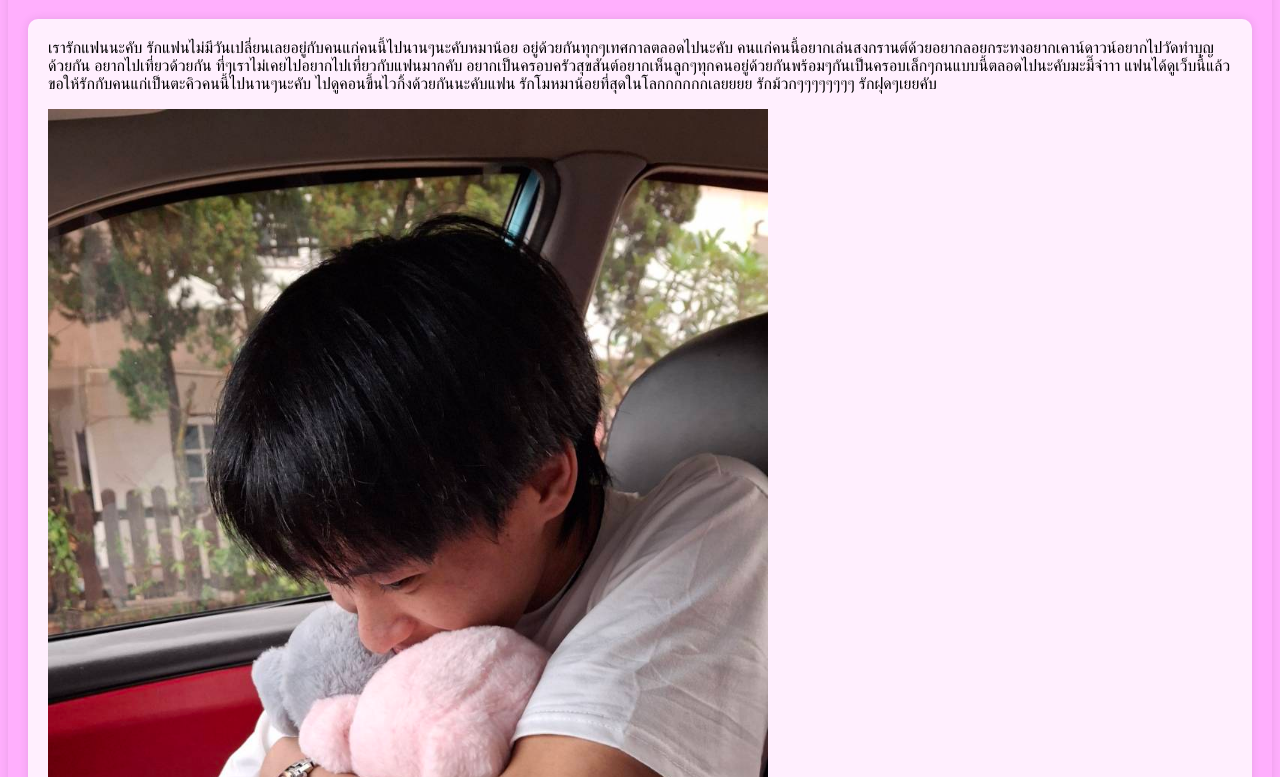
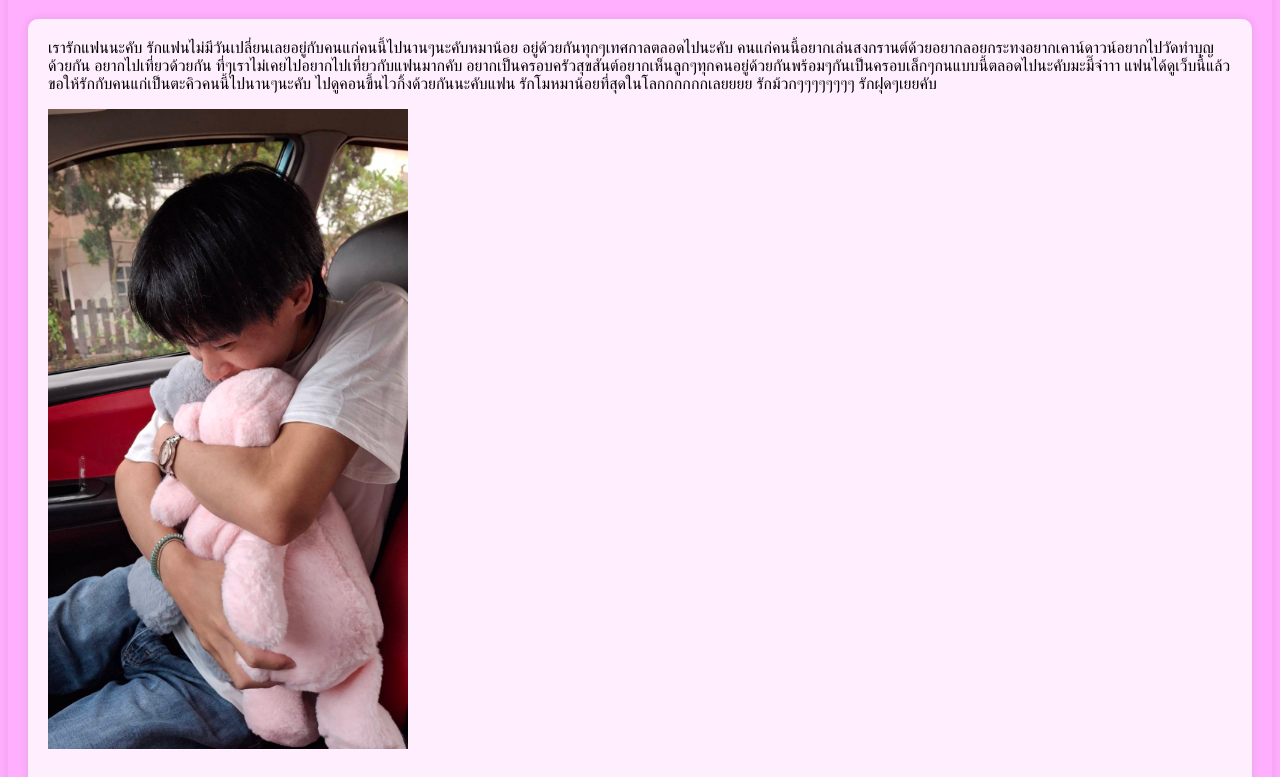
Before and after one commit to Vascroper/Sorry.io, a plain HTML site: page index.html in a window 1280 px wide. Shown: the part 1983-2760 px from the top of the page. Drawn offline with Linux system fonts and the light colour scheme.

Commit message:
Update index.html

```diff
--- a/index.html
+++ b/index.html
@@ -92,7 +92,7 @@
             อยู่ด้วยกันทุกๆเทศกาลตลอดไปนะคับ คนแก่คนนี้อยากเล่นสงกรานต์ด้วยอยากลอยกระทงอยากเคาน์ดาวน์อยากไปวัดทำบุญด้วยกัน อยากไปเที่ยวด้วยกัน ที่ๆเราไม่เคยไปอยากไปเที่ยวกับแฟนมากคับ
             อยากเป็นครอบครัวสุขสันต์อยากเห็นลูกๆทุกคนอยู่ด้วยกันพร้อมๆกันเป็นครอบเล็กๆกนแบบนี้ตลอดไปนะคับมะมี๊จ๋าาา แฟนได้ดูเว็บนี้แล้วขอให้รักกับคนแก่เป็นตะคิวคนนี้ไปนานๆนะคับ ไปดูคอนขึ้นไวกิ้งด้วยกันนะคับแฟน
             รักโมหมาน้อยที่สุดในโลกกกกกกเลยยยย รักม้วกๆๆๆๆๆๆๆๆ รักฝุดๆเยยคับ
-            <p><img src="image/2.jpg" width="720px" height="1280px"></p>
+            <p><img src="image/2.jpg" width="360px" height="640px"></p>
         </div>
 
 
```
